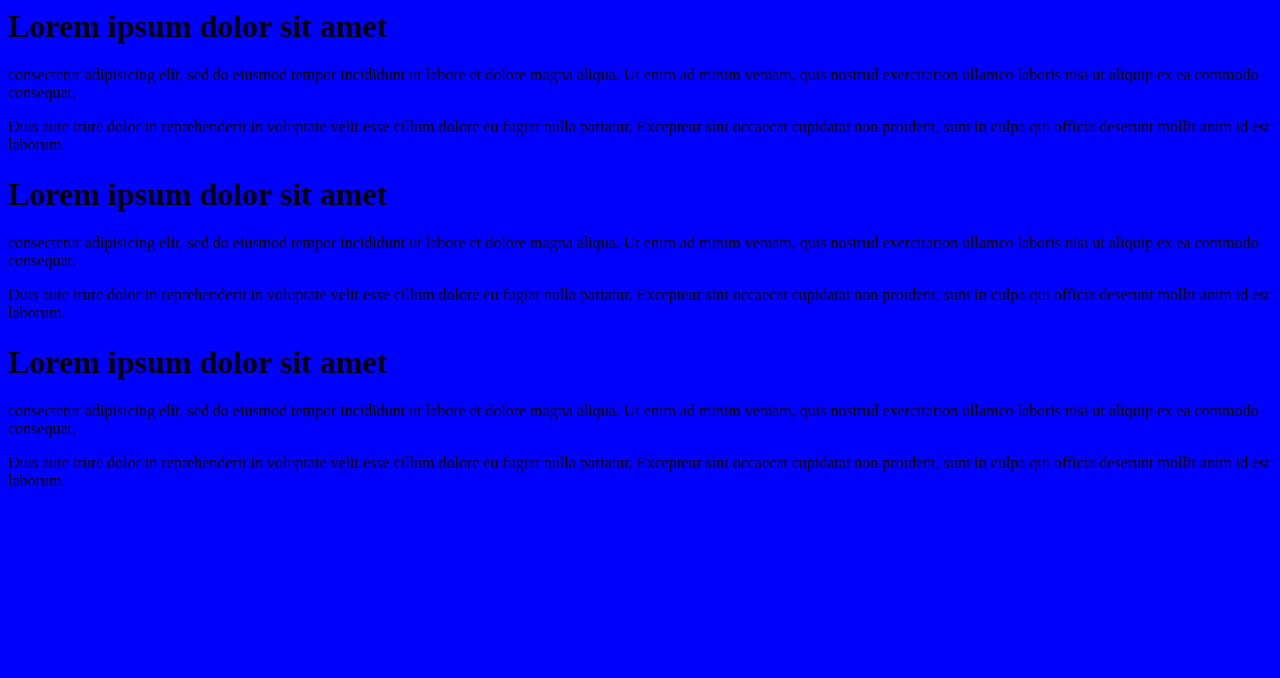
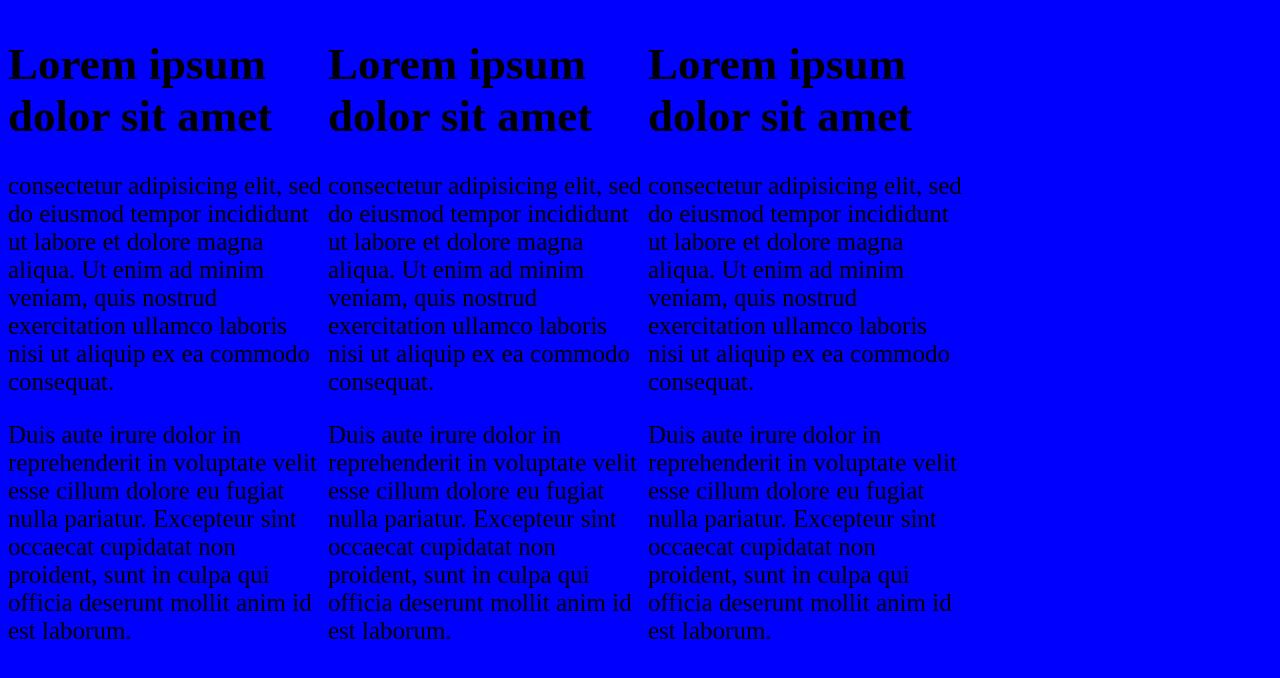
Before and after one commit to samcorstjens/CSS-Media-Queries, a plain HTML site: page index.html in a window 1280 px wide. Drawn offline with Linux system fonts and the light colour scheme.

Commit message:
Update style.css

```diff
--- a/style.css
+++ b/style.css
@@ -1,16 +1,27 @@
-
 @media only screen and (min-width:1px) {
     body {
         background-color: #e60000;
+
     }
-    .medium{
-      display: none;
+    #medium{
+
+      display: flex;
+      flex-direction: column;
+
     }
-    .large{
-      display: none;
+    #large{
+      display: flex;
+      flex-direction: column;
     }
-    .small{
+    #small{
       display: flex;
+      flex-direction: column;
+    }
+    h1{
+      font-size: 10px;
+    }
+    p{
+      font-size: 5px;
     }
 
 }
@@ -18,28 +29,51 @@
     body {
         background-color: green;
     }
-    .medium{
+    #medium{
       display: flex;
+      flex-direction: column;
+      width:33%;
     }
-    .large{
-      display: none;
+    #large{
+      display: flex;
+      flex-direction: column;
+      width:100%;
     }
-    .small{
-      display: none;
+    #small{
+      display: flex;
+      flex-direction: column;
+      width:67%;
     }
+    h1{
+      font-size: 25px;
+    }
+    p{
+      font-size: 15px;
+    }
+
 }
 
 @media only screen and (min-width:768px) {
     body {
         background-color: blue;
     }
-    .medium{
-      display: none;
+    #medium{
+display:inline-block;
+      width :25%;
     }
-    .large{
-      display: flex;
+    #large{
+display: inline-block;
+      width:25%;
     }
-    .small{
-      display: none;
+    #small{
+display: inline-block;
+      width:25%;
     }
+    h1{
+      font-size: 45px;
+    }
+    p{
+      font-size:25px;
+    }
+
 }
```
